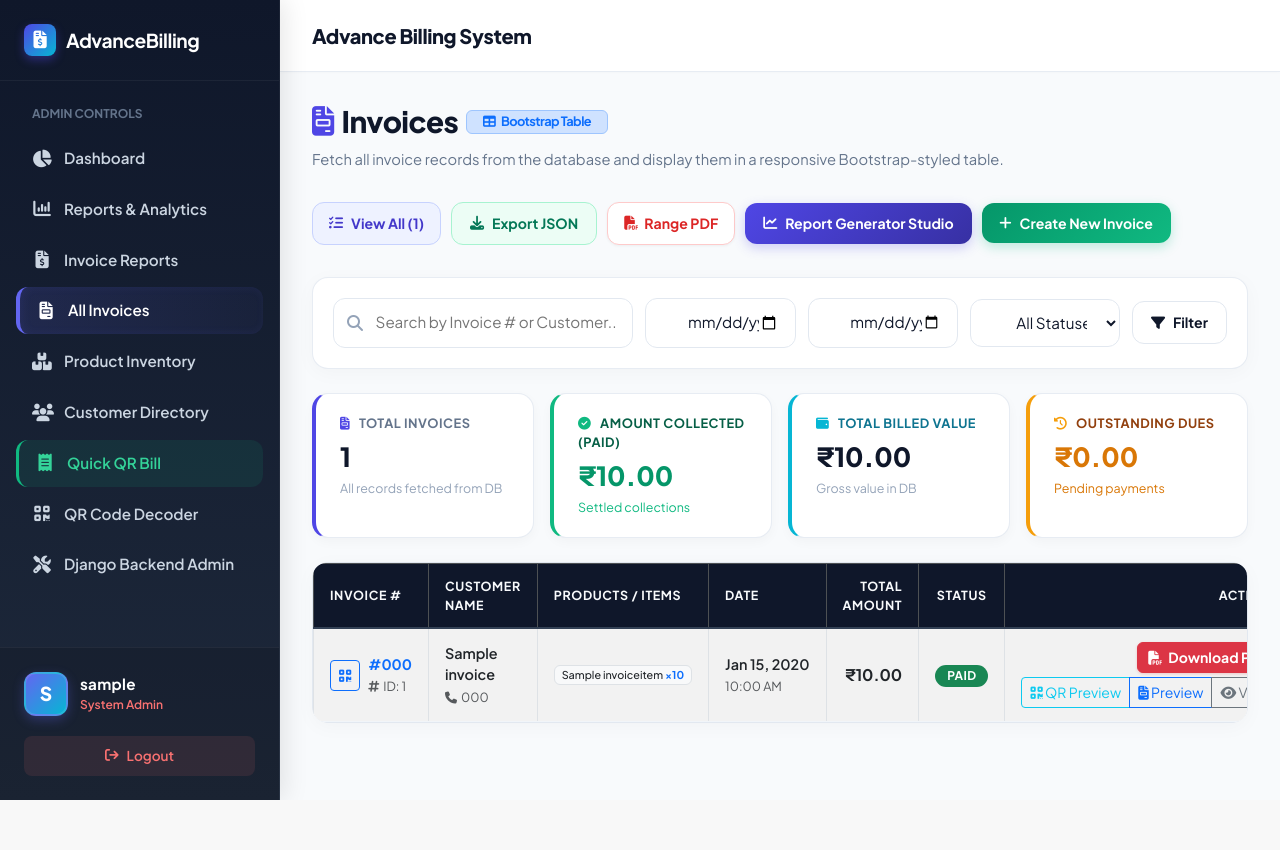
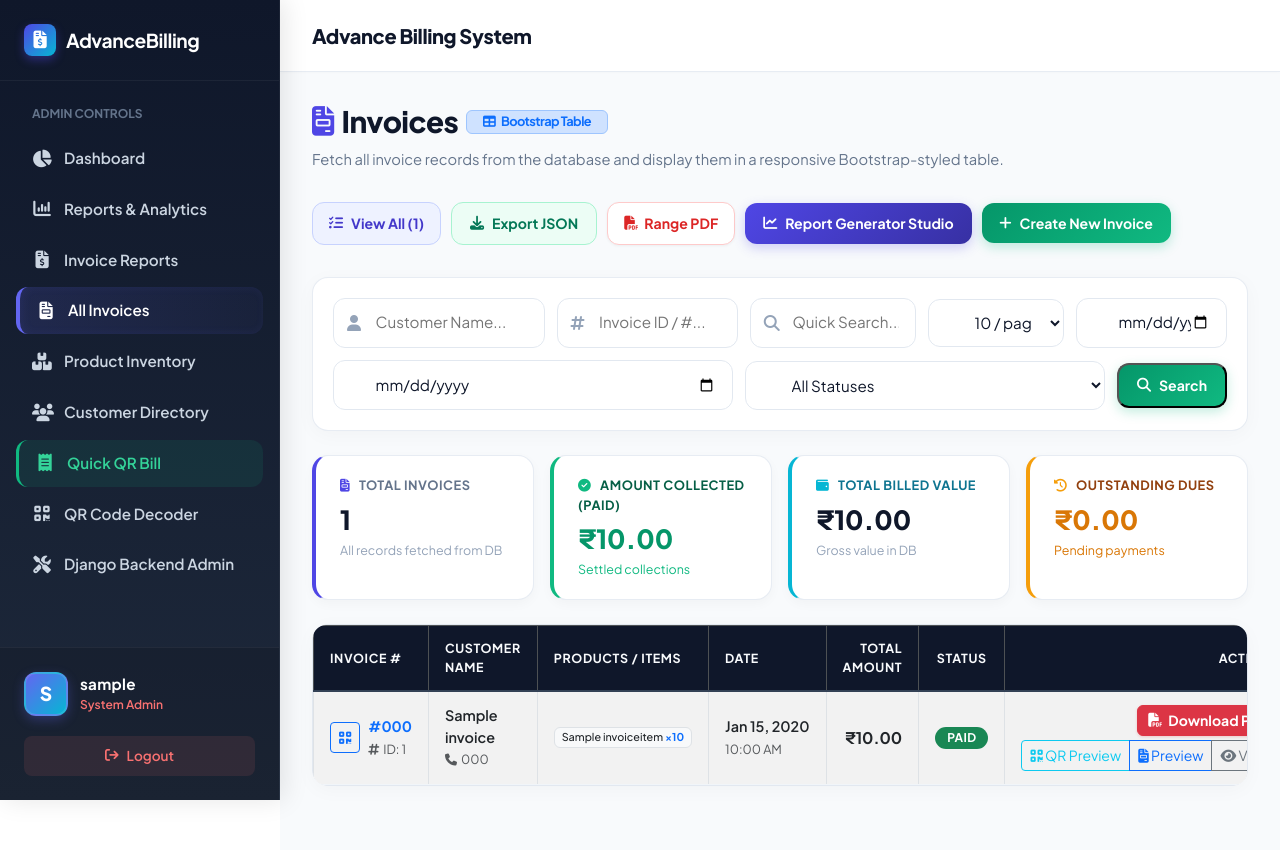
Before and after one commit to parmarkhushi2026-max/AdvanceBillingSystem, a Django app: page /invoices/ in a window 1280 px wide. Before the commit the page ends 800 px from the top, so only its background shows below. Run offline with Django 5.2, Linux system fonts and the light colour scheme; a user stored in the database is signed in; tables that the repository leaves empty hold one stand-in row (values such as "Sample post"); data that the repository does not hold is empty; some libraries are stand-ins or nearby versions.

Commit message:
Implement search functionality by customer name and invoice ID using Django query filters and add pagination to limit results per page

```diff
--- a/billing_app/views.py
+++ b/billing_app/views.py
@@ -1,3 +1,4 @@
+import re
 import json
 import csv
 import uuid
@@ -906,13 +907,80 @@ def api_invoice_details(request, invoice_id):
 def api_all_invoices_details(request):
     """
     Fetch complete invoice details (ID, customer name, total, date) for all invoices from the database.
-    Supports limit, query parameters, and ?download=1 for file download.
-    """
-    limit = int(request.GET.get('limit', 100))
-    invoices = Invoice.objects.prefetch_related('items').all().order_by('-created_at')[:limit]
+    Supports customer name, invoice ID, and general search filters with pagination to limit results per page.
+    Supports ?download=1 for JSON file download.
+    """
+    customer_name = request.GET.get('customer_name', '').strip()
+    invoice_id = request.GET.get('invoice_id', '').strip()
+    query = request.GET.get('q', '').strip()
+    per_page_param = (
+        request.GET.get('per_page') or
+        request.GET.get('limit') or
+        request.GET.get('page_size') or
+        '100'
+    ).strip().lower()
+
+    invoices = Invoice.objects.select_related('customer', 'distributor').prefetch_related('items').all().order_by('-created_at')
+
+    # Query filter by customer name using Django Q filters
+    if customer_name:
+        invoices = invoices.filter(
+            Q(customer_name__icontains=customer_name) |
+            Q(customer__name__icontains=customer_name)
+        )
+
+    # Query filter by invoice ID using Django Q filters
+    if invoice_id:
+        clean_inv_id = invoice_id.lstrip('#').strip()
+        id_q = Q(invoice_number__icontains=clean_inv_id)
+        if clean_inv_id.isdigit():
+            id_q |= Q(id=int(clean_inv_id))
+        num_match = re.search(r'\d+', clean_inv_id)
+        if num_match and len(num_match.group(0)) <= 9:
+            id_q |= Q(id=int(num_match.group(0)))
+        invoices = invoices.filter(id_q)
+
+    # Universal search query
+    if query:
+        q_clean = query.lstrip('#').strip()
+        q_filter = (
+            Q(customer_name__icontains=query) |
+            Q(customer__name__icontains=query) |
+            Q(customer_phone__icontains=query) |
+            Q(invoice_number__icontains=q_clean)
+        )
+        if q_clean.isdigit():
+            q_filter |= Q(id=int(q_clean))
+        num_match = re.search(r'\d+', q_clean)
+        if num_match and len(num_match.group(0)) <= 9:
+            q_filter |= Q(id=int(num_match.group(0)))
+        invoices = invoices.filter(q_filter)
+
+    total_count = invoices.count()
+
+    # Pagination to limit results per page
+    if per_page_param in ('all', '0', 'none', 'unlimited'):
+        page_invoices = invoices
+        page_num = 1
+        num_pages = 1
+        is_paginated = False
+    else:
+        try:
+            limit = int(per_page_param)
+            if limit <= 0:
+                limit = 100
+        except ValueError:
+            limit = 100
+        paginator = Paginator(invoices, limit)
+        page_param = request.GET.get('page', 1)
+        page_obj = paginator.get_page(page_param)
+        page_invoices = page_obj.object_list
+        page_num = page_obj.number
+        num_pages = paginator.num_pages
+        is_paginated = page_obj.has_other_pages()
 
     results = []
-    for inv in invoices:
+    for inv in page_invoices:
         d = inv.get_complete_details()
         results.append({
             'id': d['id'],
@@ -933,7 +1001,11 @@ def api_all_invoices_details(request):
     response = JsonResponse({
         'status': 'success',
         'success': True,
-        'total_count': len(results),
+        'total_count': total_count,
+        'returned_count': len(results),
+        'page': page_num,
+        'num_pages': num_pages,
+        'is_paginated': is_paginated,
         'invoices': results
     }, json_dumps_params={'indent': 2})
 
@@ -1729,14 +1801,22 @@ def generate_invoice_pdf_view(request, invoice_id):
 def invoice_list_view(request):
     """
     Fetch all invoice records from the database and display them in a
-    responsive Bootstrap-styled table with filters, KPI statistics, and actions.
+    responsive Bootstrap-styled table with customer name and invoice ID search filters,
+    pagination to limit results per page, KPI statistics, and actions.
     """
     initialize_default_users()
     query = request.GET.get('q', '').strip()
+    customer_name = request.GET.get('customer_name', '').strip()
+    invoice_id = request.GET.get('invoice_id', '').strip()
     start_date = request.GET.get('start_date', '').strip()
     end_date = request.GET.get('end_date', '').strip()
     status_filter = request.GET.get('status', '').strip()
-    per_page_param = request.GET.get('per_page', '10').strip().lower()
+    per_page_param = (
+        request.GET.get('per_page') or
+        request.GET.get('page_size') or
+        request.GET.get('limit') or
+        '10'
+    ).strip().lower()
 
     # Fetch all invoice records from database with related customer, distributor, and line items
     if request.user.is_superuser or (hasattr(request.user, 'profile') and request.user.profile.role == 'ADMIN') or request.GET.get('all') in ('1', 'true'):
@@ -1746,12 +1826,40 @@ def invoice_list_view(request):
         invoices = Invoice.objects.select_related('customer', 'distributor').prefetch_related('items').filter(distributor=request.user).order_by('-created_at')
         role = 'Distributor'
 
+    # Search by customer name using Django query filters (Q object)
+    if customer_name:
+        invoices = invoices.filter(
+            Q(customer_name__icontains=customer_name) |
+            Q(customer__name__icontains=customer_name)
+        )
+
+    # Search by invoice ID / number using Django query filters (Q object)
+    if invoice_id:
+        clean_inv_id = invoice_id.lstrip('#').strip()
+        id_q = Q(invoice_number__icontains=clean_inv_id)
+        if clean_inv_id.isdigit():
+            id_q |= Q(id=int(clean_inv_id))
+        num_match = re.search(r'\d+', clean_inv_id)
+        if num_match and len(num_match.group(0)) <= 9:
+            id_q |= Q(id=int(num_match.group(0)))
+        invoices = invoices.filter(id_q)
+
+    # Universal / Quick search query filter
     if query:
-        invoices = invoices.filter(
-            Q(invoice_number__icontains=query) |
+        q_clean = query.lstrip('#').strip()
+        q_filter = (
             Q(customer_name__icontains=query) |
-            Q(customer_phone__icontains=query)
+            Q(customer__name__icontains=query) |
+            Q(customer_phone__icontains=query) |
+            Q(invoice_number__icontains=q_clean)
         )
+        if q_clean.isdigit():
+            q_filter |= Q(id=int(q_clean))
+        num_match = re.search(r'\d+', q_clean)
+        if num_match and len(num_match.group(0)) <= 9:
+            q_filter |= Q(id=int(num_match.group(0)))
+        invoices = invoices.filter(q_filter)
+
     date_range_error = None
     if start_date and end_date:
         try:
@@ -1786,9 +1894,12 @@ def invoice_list_view(request):
     total_amount_billed = invoices.aggregate(Sum('grand_total'))['grand_total__sum'] or Decimal('0.00')
     total_pending_amount = invoices.filter(payment_status='PENDING').aggregate(Sum('grand_total'))['grand_total__sum'] or Decimal('0.00')
 
-    if per_page_param in ('all', '0', 'none'):
+    # Pagination to limit results per page
+    if per_page_param in ('all', '0', 'none', 'unlimited'):
         page_obj = invoices
         is_paginated = False
+        paginator = None
+        limit = total_invoices_count or 1
     else:
         try:
             limit = int(per_page_param)
@@ -1801,17 +1912,22 @@ def invoice_list_view(request):
         page_obj = paginator.get_page(page_number)
         is_paginated = page_obj.has_other_pages()
 
-    has_filters = bool(query or start_date or end_date or status_filter)
+    has_filters = bool(query or customer_name or invoice_id or start_date or end_date or status_filter)
 
     context = {
         'invoices': page_obj,
+        'page_obj': page_obj,
+        'paginator': paginator,
         'is_paginated': is_paginated,
         'per_page': per_page_param,
+        'current_per_page': limit if per_page_param not in ('all', '0', 'none') else 'all',
         'total_invoices_count': total_invoices_count,
         'total_amount_collected': total_amount_collected,
         'total_amount_billed': total_amount_billed,
         'total_pending_amount': total_pending_amount,
         'query': query,
+        'customer_name': customer_name,
+        'invoice_id': invoice_id,
         'start_date': start_date,
         'end_date': end_date,
         'status_filter': status_filter,
@@ -1827,12 +1943,20 @@ def invoice_list_view(request):
 def invoice_bootstrap_table_view(request):
     """
     Dedicated view to fetch all invoice records from the database
-    and display them in a modern Bootstrap-styled responsive table.
+    and display them in a modern Bootstrap-styled responsive table
+    with customer name and invoice ID search filters and pagination.
     """
     initialize_default_users()
     query = request.GET.get('q', '').strip()
+    customer_name = request.GET.get('customer_name', '').strip()
+    invoice_id = request.GET.get('invoice_id', '').strip()
     status_filter = request.GET.get('status', '').strip()
-    per_page_param = request.GET.get('per_page', 'all').strip().lower()
+    per_page_param = (
+        request.GET.get('per_page') or
+        request.GET.get('page_size') or
+        request.GET.get('limit') or
+        'all'
+    ).strip().lower()
 
     if request.user.is_superuser or (hasattr(request.user, 'profile') and request.user.profile.role == 'ADMIN') or request.GET.get('all') in ('1', 'true'):
         invoices = Invoice.objects.select_related('customer', 'distributor').prefetch_related('items').all().order_by('-created_at')
@@ -1841,12 +1965,39 @@ def invoice_bootstrap_table_view(request):
         invoices = Invoice.objects.select_related('customer', 'distributor').prefetch_related('items').filter(distributor=request.user).order_by('-created_at')
         role = 'Distributor'
 
+    # Search by customer name using Django query filters (Q object)
+    if customer_name:
+        invoices = invoices.filter(
+            Q(customer_name__icontains=customer_name) |
+            Q(customer__name__icontains=customer_name)
+        )
+
+    # Search by invoice ID / number using Django query filters (Q object)
+    if invoice_id:
+        clean_inv_id = invoice_id.lstrip('#').strip()
+        id_q = Q(invoice_number__icontains=clean_inv_id)
+        if clean_inv_id.isdigit():
+            id_q |= Q(id=int(clean_inv_id))
+        num_match = re.search(r'\d+', clean_inv_id)
+        if num_match and len(num_match.group(0)) <= 9:
+            id_q |= Q(id=int(num_match.group(0)))
+        invoices = invoices.filter(id_q)
+
+    # Universal / Quick search query filter
     if query:
-        invoices = invoices.filter(
-            Q(invoice_number__icontains=query) |
+        q_clean = query.lstrip('#').strip()
+        q_filter = (
             Q(customer_name__icontains=query) |
-            Q(customer_phone__icontains=query)
+            Q(customer__name__icontains=query) |
+            Q(customer_phone__icontains=query) |
+            Q(invoice_number__icontains=q_clean)
         )
+        if q_clean.isdigit():
+            q_filter |= Q(id=int(q_clean))
+        num_match = re.search(r'\d+', q_clean)
+        if num_match and len(num_match.group(0)) <= 9:
+            q_filter |= Q(id=int(num_match.group(0)))
+        invoices = invoices.filter(q_filter)
 
     if status_filter:
         invoices = invoices.filter(payment_status=status_filter)
@@ -1856,9 +2007,12 @@ def invoice_bootstrap_table_view(request):
     total_amount_billed = invoices.aggregate(Sum('grand_total'))['grand_total__sum'] or Decimal('0.00')
     total_pending_amount = invoices.filter(payment_status='PENDING').aggregate(Sum('grand_total'))['grand_total__sum'] or Decimal('0.00')
 
-    if per_page_param in ('all', '0', 'none'):
+    # Pagination to limit results per page
+    if per_page_param in ('all', '0', 'none', 'unlimited'):
         page_obj = invoices
         is_paginated = False
+        paginator = None
+        limit = total_invoices_count or 1
     else:
         try:
             limit = int(per_page_param)
@@ -1873,15 +2027,20 @@ def invoice_bootstrap_table_view(request):
 
     context = {
         'invoices': page_obj,
+        'page_obj': page_obj,
+        'paginator': paginator,
         'is_paginated': is_paginated,
         'per_page': per_page_param,
+        'current_per_page': limit if per_page_param not in ('all', '0', 'none') else 'all',
         'total_invoices_count': total_invoices_count,
         'total_amount_collected': total_amount_collected,
         'total_amount_billed': total_amount_billed,
         'total_pending_amount': total_pending_amount,
         'query': query,
+        'customer_name': customer_name,
+        'invoice_id': invoice_id,
         'status_filter': status_filter,
-        'has_filters': bool(query or status_filter),
+        'has_filters': bool(query or customer_name or invoice_id or status_filter),
         'role': role,
         'bootstrap_table_mode': True,
     }
--- a/templates/billing/invoice_list.html
+++ b/templates/billing/invoice_list.html
@@ -65,11 +65,11 @@
     </div>
     <div class="page-actions" style="display: flex; gap: 10px; align-items: center; flex-wrap: wrap;">
         {% if per_page == 'all' %}
-            <a href="?per_page=10{% if query %}&q={{ query }}{% endif %}{% if status_filter %}&status={{ status_filter }}{% endif %}" class="btn-secondary-action" style="padding: 10px 16px; border-radius: 12px; font-weight: 600;" title="Switch to Paginated View">
+            <a href="?per_page=10{% if query %}&q={{ query }}{% endif %}{% if customer_name %}&customer_name={{ customer_name }}{% endif %}{% if invoice_id %}&invoice_id={{ invoice_id }}{% endif %}{% if status_filter %}&status={{ status_filter }}{% endif %}" class="btn-secondary-action" style="padding: 10px 16px; border-radius: 12px; font-weight: 600;" title="Switch to Paginated View">
                 <i class="fa-solid fa-layer-group"></i> Paginated View (10)
             </a>
         {% else %}
-            <a href="?per_page=all{% if query %}&q={{ query }}{% endif %}{% if status_filter %}&status={{ status_filter }}{% endif %}" class="btn-secondary-action" style="background: #eef2ff; color: #4338ca; border-color: #c7d2fe; padding: 10px 16px; border-radius: 12px; font-weight: 700;" title="Fetch and display all invoice records at once">
+            <a href="?per_page=all{% if query %}&q={{ query }}{% endif %}{% if customer_name %}&customer_name={{ customer_name }}{% endif %}{% if invoice_id %}&invoice_id={{ invoice_id }}{% endif %}{% if status_filter %}&status={{ status_filter }}{% endif %}" class="btn-secondary-action" style="background: #eef2ff; color: #4338ca; border-color: #c7d2fe; padding: 10px 16px; border-radius: 12px; font-weight: 700;" title="Fetch and display all invoice records at once">
                 <i class="fa-solid fa-list-check"></i> View All ({{ total_invoices_count }})
             </a>
         {% endif %}
@@ -96,26 +96,43 @@
     </div>
 
     <form id="invoiceListFilterForm" method="GET" action="{% url 'invoice_list' %}" style="display: flex; gap: 12px; flex-wrap: wrap; align-items: center;">
-        <div class="input-icon-group" style="flex: 2; min-width: 220px;">
+        <div class="input-icon-group" style="flex: 1.4; min-width: 180px;">
+            <i class="fa-solid fa-user"></i>
+            <input type="text" name="customer_name" id="id_search_customer_name" class="form-input" placeholder="Customer Name..." value="{{ customer_name }}" title="Search by Customer Name">
+        </div>
+        <div class="input-icon-group" style="flex: 1.2; min-width: 160px;">
+            <i class="fa-solid fa-hashtag"></i>
+            <input type="text" name="invoice_id" id="id_search_invoice_id" class="form-input" placeholder="Invoice ID / #..." value="{{ invoice_id }}" title="Search by Invoice ID or Number">
+        </div>
+        <div class="input-icon-group" style="flex: 1.1; min-width: 150px;">
             <i class="fa-solid fa-magnifying-glass"></i>
-            <input type="text" name="q" class="form-input" placeholder="Search by Invoice # or Customer..." value="{{ query }}">
+            <input type="text" name="q" id="id_search_q" class="form-input" placeholder="Quick Search..." value="{{ query }}" title="Quick search (any field)">
         </div>
-        <div style="flex: 1; min-width: 150px;">
+        <div style="flex: 0.9; min-width: 120px;">
+            <select name="per_page" id="id_select_per_page" class="form-input" title="Limit results per page" onchange="this.form.submit()">
+                <option value="5" {% if per_page == '5' %}selected{% endif %}>5 / page</option>
+                <option value="10" {% if per_page == '10' or not per_page %}selected{% endif %}>10 / page</option>
+                <option value="20" {% if per_page == '20' %}selected{% endif %}>20 / page</option>
+                <option value="50" {% if per_page == '50' %}selected{% endif %}>50 / page</option>
+                <option value="all" {% if per_page == 'all' %}selected{% endif %}>View All</option>
+            </select>
+        </div>
+        <div style="flex: 1; min-width: 140px;">
             <input type="date" id="id_inv_start_date" name="start_date" class="form-input" title="From Date" value="{{ start_date }}" placeholder="From Date">
         </div>
-        <div style="flex: 1; min-width: 150px;">
+        <div style="flex: 1; min-width: 140px;">
             <input type="date" id="id_inv_end_date" name="end_date" class="form-input" title="To Date" value="{{ end_date }}" placeholder="To Date">
         </div>
-        <div style="flex: 1; min-width: 140px;">
-            <select name="status" class="form-input">
+        <div style="flex: 0.9; min-width: 120px;">
+            <select name="status" class="form-input" title="Filter by Payment Status">
                 <option value="">All Statuses</option>
                 <option value="PAID" {% if status_filter == 'PAID' %}selected{% endif %}>PAID</option>
                 <option value="PENDING" {% if status_filter == 'PENDING' %}selected{% endif %}>PENDING</option>
                 <option value="FAILED" {% if status_filter == 'FAILED' %}selected{% endif %}>FAILED</option>
             </select>
         </div>
-        <button type="submit" class="btn-secondary-action" style="padding: 10px 18px; font-weight: 700;">
-            <i class="fa-solid fa-filter"></i> Filter
+        <button type="submit" class="btn-primary-action" style="padding: 10px 18px; font-weight: 700;">
+            <i class="fa-solid fa-magnifying-glass"></i> Search
         </button>
         {% if has_filters %}
             <a href="{% url 'invoice_list' %}" class="btn-secondary-action" style="color: var(--accent-rose); padding: 10px 14px;" title="Clear Filters">
@@ -317,7 +334,7 @@
         <ul class="pagination pagination-sm justify-content-center">
             {% if invoices.has_previous %}
                 <li class="page-item">
-                    <a class="page-link" href="?page={{ invoices.previous_page_number }}{% if query %}&q={{ query }}{% endif %}{% if start_date %}&start_date={{ start_date }}{% endif %}{% if end_date %}&end_date={{ end_date }}{% endif %}{% if status_filter %}&status={{ status_filter }}{% endif %}{% if per_page %}&per_page={{ per_page }}{% endif %}">
+                    <a class="page-link" href="?page={{ invoices.previous_page_number }}{% if query %}&q={{ query }}{% endif %}{% if customer_name %}&customer_name={{ customer_name }}{% endif %}{% if invoice_id %}&invoice_id={{ invoice_id }}{% endif %}{% if start_date %}&start_date={{ start_date }}{% endif %}{% if end_date %}&end_date={{ end_date }}{% endif %}{% if status_filter %}&status={{ status_filter }}{% endif %}{% if per_page %}&per_page={{ per_page }}{% endif %}">
                         <i class="fa-solid fa-chevron-left me-1"></i> Previous
                     </a>
                 </li>
@@ -327,13 +344,21 @@
                 </li>
             {% endif %}
 
-            <li class="page-item active" aria-current="page">
-                <span class="page-link fw-bold">Page {{ invoices.number }} of {{ invoices.paginator.num_pages }}</span>
-            </li>
+            {% for num in invoices.paginator.page_range %}
+                {% if num == invoices.number %}
+                    <li class="page-item active" aria-current="page">
+                        <span class="page-link fw-bold">{{ num }}</span>
+                    </li>
+                {% elif num > invoices.number|add:'-3' and num < invoices.number|add:'3' %}
+                    <li class="page-item">
+                        <a class="page-link" href="?page={{ num }}{% if query %}&q={{ query }}{% endif %}{% if customer_name %}&customer_name={{ customer_name }}{% endif %}{% if invoice_id %}&invoice_id={{ invoice_id }}{% endif %}{% if start_date %}&start_date={{ start_date }}{% endif %}{% if end_date %}&end_date={{ end_date }}{% endif %}{% if status_filter %}&status={{ status_filter }}{% endif %}{% if per_page %}&per_page={{ per_page }}{% endif %}">{{ num }}</a>
+                    </li>
+                {% endif %}
+            {% endfor %}
 
             {% if invoices.has_next %}
                 <li class="page-item">
-                    <a class="page-link" href="?page={{ invoices.next_page_number }}{% if query %}&q={{ query }}{% endif %}{% if start_date %}&start_date={{ start_date }}{% endif %}{% if end_date %}&end_date={{ end_date }}{% endif %}{% if status_filter %}&status={{ status_filter }}{% endif %}{% if per_page %}&per_page={{ per_page }}{% endif %}">
+                    <a class="page-link" href="?page={{ invoices.next_page_number }}{% if query %}&q={{ query }}{% endif %}{% if customer_name %}&customer_name={{ customer_name }}{% endif %}{% if invoice_id %}&invoice_id={{ invoice_id }}{% endif %}{% if start_date %}&start_date={{ start_date }}{% endif %}{% if end_date %}&end_date={{ end_date }}{% endif %}{% if status_filter %}&status={{ status_filter }}{% endif %}{% if per_page %}&per_page={{ per_page }}{% endif %}">
                         Next <i class="fa-solid fa-chevron-right ms-1"></i>
                     </a>
                 </li>
@@ -343,6 +368,10 @@
                 </li>
             {% endif %}
         </ul>
+        <div class="text-center text-muted small mt-2">
+            Showing {{ invoices.start_index }} to {{ invoices.end_index }} of {{ total_invoices_count }} invoices
+            {% if per_page and per_page != 'all' %}(Limit: {{ per_page }} per page){% endif %}
+        </div>
     </nav>
     {% endif %}
 </div>
```
Also changed, not shown: billing_app/test_invoice_search_pagination.py (added, +207 -0 lines), README.md, billing_app/test_download_pdf_row_button.py (line endings or trailing spaces).
